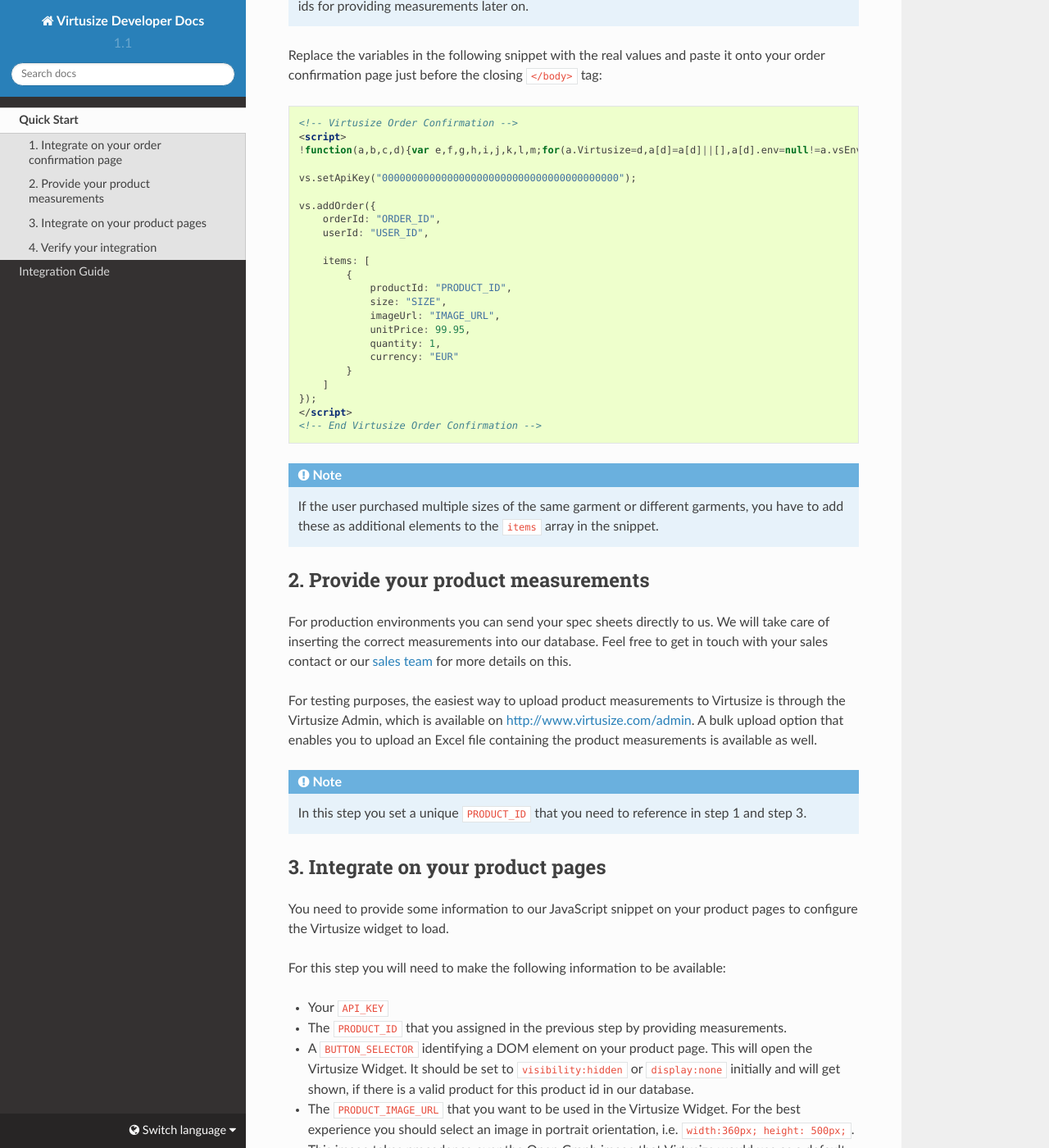
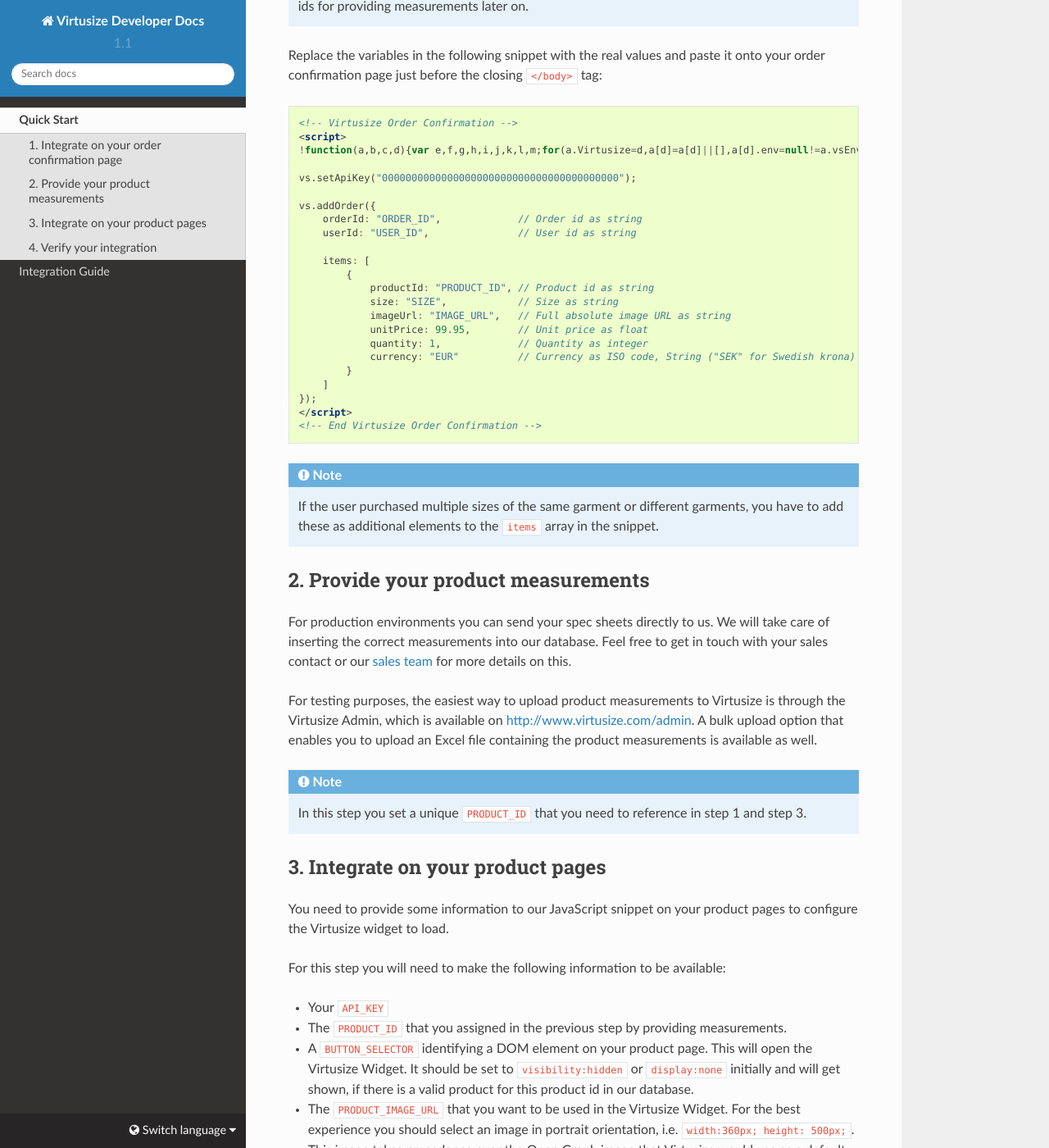
Before and after one commit to virtusize/virtusize.github.io, a Sphinx documentation site: the page built from source/quick-start/index.rst, in a window 1280 px wide and 1400 px high, scrolled down 1700 px. Shown: the whole window at 82% size. Built offline with Sphinx 7.4.7 and the Read the Docs theme 2.0.0, drawn with Linux system fonts in a browser that asks for light colours; some of the changed text lies outside the part shown.

Commit message:
Feature: Added comments in JS code in quick-start-guide

```diff
--- a/source/quick-start/index.rst
+++ b/source/quick-start/index.rst
@@ -101,17 +101,17 @@
     vs.setApiKey("0000000000000000000000000000000000000000");
 
     vs.addOrder({
-        orderId: "ORDER_ID",
-        userId: "USER_ID",
+        orderId: "ORDER_ID",             // Order id as string
+        userId: "USER_ID",               // User id as string
 
         items: [
             {
-                productId: "PRODUCT_ID",
-                size: "SIZE",
-                imageUrl: "IMAGE_URL",
-                unitPrice: 99.95,
-                quantity: 1,
-                currency: "EUR"
+                productId: "PRODUCT_ID", // Product id as string
+                size: "SIZE",            // Size as string
+                imageUrl: "IMAGE_URL",   // Full absolute image URL as string
+                unitPrice: 99.95,        // Unit price as float
+                quantity: 1,             // Quantity as integer
+                currency: "EUR"          // Currency as ISO code, String ("SEK" for Swedish krona)
             }
         ]
     });
@@ -174,9 +174,9 @@
 
     vs.setApiKey("0000000000000000000000000000000000000000");
     vs.addWidget({
-        productId: "PRODUCT_ID",
-        buttonSelector: "BUTTON_SELECTOR",
-        productImageUrl: "PRODUCT_IMAGE_URL",
+        productId: "PRODUCT_ID",              // Product id as string
+        buttonSelector: "BUTTON_SELECTOR",    // CSS selector as string for button
+        productImageUrl: "PRODUCT_IMAGE_URL", // Product image URL, as string
         done: function(error) {
             this.on("user-opened-panel-compare", function() {
                 // This callback is called when a User
```
